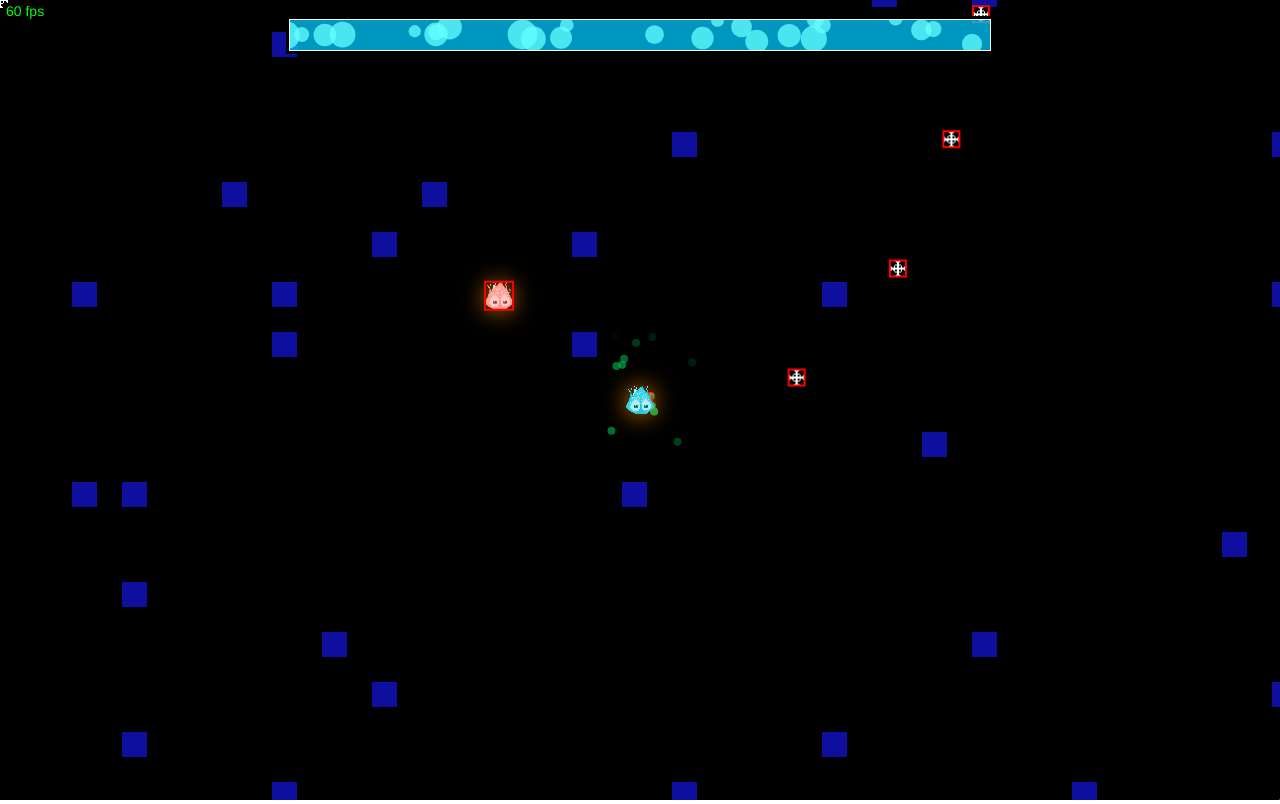
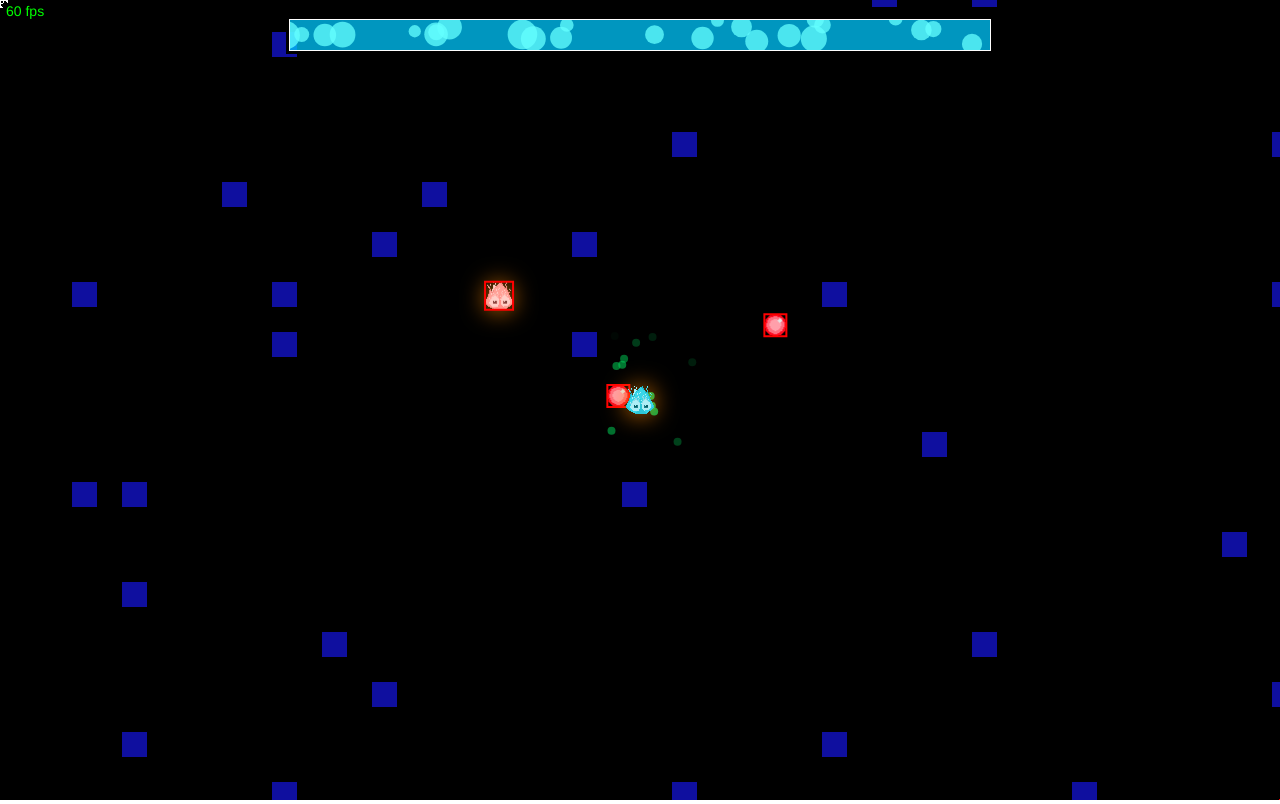
Before and after one commit to VsKatshuma/Night-Crew, a plain HTML site: page canvas.html in a window 1280 px wide. Drawn offline with Linux system fonts and the light colour scheme.

Commit message:
Modify weapons
* weapon collection with a starting weapon and a monster weapon
* use new bullet sprites

```diff
--- a/canvas.html
+++ b/canvas.html
@@ -7,11 +7,11 @@
     <canvas id="canvas" oncontextmenu="return false">Your browser needs to support HTML5.</canvas>
 
     <script src="rectangle.js"></script>
+    <script src="sprite.js"></script>
     <script src="mixins.js"></script>
     <script src="simplexNoise.js"></script>
+    <script src="projectile.js"></script>
     <script src="weapon.js"></script>
-    <script src="sprite.js"></script>
-    <script src="projectile.js"></script>
     <script src="monster.js"></script>
     <script src="view.js"></script>
     <script src="engine.js"></script>
--- a/engine.js
+++ b/engine.js
@@ -90,6 +90,7 @@ var gameObjects = {
 // Initialize player
 gameObjects.player.push(new Monster("wisp1.png"))
 var player = gameObjects.player[0];
+player.weapon = weapons.starter();
 
 var collisionGroups = [
     {array: 'enemies', ignore: ['enemyProjectiles', 'player']},
--- a/mixins.js
+++ b/mixins.js
@@ -24,7 +24,8 @@ function collide(first, second) {
     objs[second.constructor.name.toLowerCase()] = second;
 
     if (objs.monster && objs.projectile) {
-        console.log(objs.monster.health.takeDamage(objs.projectile.damage))
+        var foo = objs.monster.health.takeDamage(objs.projectile.damage);
+        console.log(foo);
         objs.projectile.heart.alive = false;
     }
 }
--- a/monster.js
+++ b/monster.js
@@ -36,8 +36,7 @@ class Monster {
         var onDeath = () => { this.heart.alive = false; };
         this.health = new Damageable(health, onDeath);
 
-        var weaponProjectile = new Projectile("crosshair.png", {x: 0, y: 0}, {x: 10, y: 10}, 1500);
-        this.weapon = new Weapon(weaponProjectile, 1, 0, 250, 2);
+        this.weapon = weapons.peaShooter();
         this.aggroRadius = 400;
 
         this.phys.onMove = (pos) => {
--- a/projectile.js
+++ b/projectile.js
@@ -1,7 +1,7 @@
 
 class Projectile {
-    constructor(filename, pos, speed, lifetime) {
-        this.phys = new Movable(pos, speed);
+    constructor(filename, speed, lifetime) {
+        this.phys = new Movable({x: 0, y: 0}, {x: speed, y: speed});
         this.body = new Collidable();
         this.sprite = new Sprite(filename, () => { this.body.useSprite(this.sprite) });
 
@@ -19,8 +19,7 @@ class Projectile {
     clone() {
         return new Projectile(
             this.sprite.filename,
-            {x: this.phys.pos.x, y: this.phys.pos.y},
-            {x: this.phys.speed.x, y: this.phys.speed.y},
+            this.phys.speed.x,
             this.heart.lifetime
         );
     }
--- a/weapon.js
+++ b/weapon.js
@@ -8,8 +8,8 @@ function weaponDistance(pos1, pos2) {
 }
 
 class Weapon {
-    constructor(projectile, amount, spread, rate, damage) {
-        this.projectile = projectile;
+    constructor(spritename, speed, lifetime, amount, spread, rate, damage) {
+        this.projectile = new Projectile(spritename, speed, lifetime);
         this.amount = amount;
         this.spread = spread;
         this.rate = rate;
@@ -40,3 +40,8 @@ class Weapon {
         }
     }
 }
+
+var weapons = {
+    starter: () => { return new Weapon("PlayerBulletSmall.png", 15, 1500, 1, 0, 250, 2); },
+    peaShooter: () => { return new Weapon("EnemyBulletSmall.png", 7, 1000, 1, 0, 500, 1); }
+};
```
Also changed, not shown: Sprites/EnemyBulletSmall.png (added), Sprites/PlayerBulletSmall.png (added).
